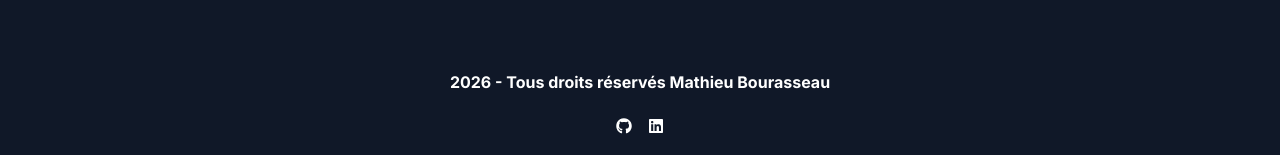
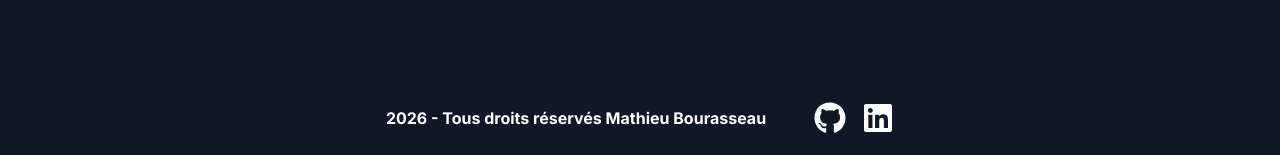
Before and after one commit to MathieuBourasseau/front-mystery-word, a React (Vite) app: page / in a window 1280 px wide. Shown: the part 642-797 px from the top of the page. Built offline with nearby package versions, Linux system fonts and the light colour scheme; no server answers.

Commit message:
feat: footer style and responsive design finished

```diff
--- a/src/components/Footer/Footer.tsx
+++ b/src/components/Footer/Footer.tsx
@@ -4,12 +4,12 @@ import { FaLinkedin } from "react-icons/fa";
 export default function Footer() {
 
     return (
-        <footer className="flex flex-col items-center gap-6 text-sm text-white font-bold cursor-pointer md:text-base">
-           <p className="text-center">2026 - Tous droits réservés Mathieu Bourasseau</p>
-           <div className="flex gap-4">
-            <a href="https://github.com/MathieuBourasseau" className="cursor-pointer" target="_blank"><FaGithub /></a>
-            <a href="https://www.linkedin.com/in/mathieu-bourasseau/" className="cursor-pointer" target="_blank"><FaLinkedin /></a>
-           </div>
+        <footer className="flex flex-col items-center gap-6 text-sm text-white font-bold cursor-pointer md:text-base md:flex-row md:justify-center md:gap-12">
+            <p className="text-center">2026 - Tous droits réservés Mathieu Bourasseau</p>
+            <div className="flex items-center gap-4">
+                <a href="https://github.com/MathieuBourasseau" className="cursor-pointer" target="_blank"><FaGithub className="w-6 h-6 md:h-8 md:w-8" /></a>
+                <a href="https://www.linkedin.com/in/mathieu-bourasseau/" className="cursor-pointer" target="_blank"><FaLinkedin className="w-6 h-6 md:h-8 md:w-8" /></a>
+            </div>
         </footer>
     )
 
```
